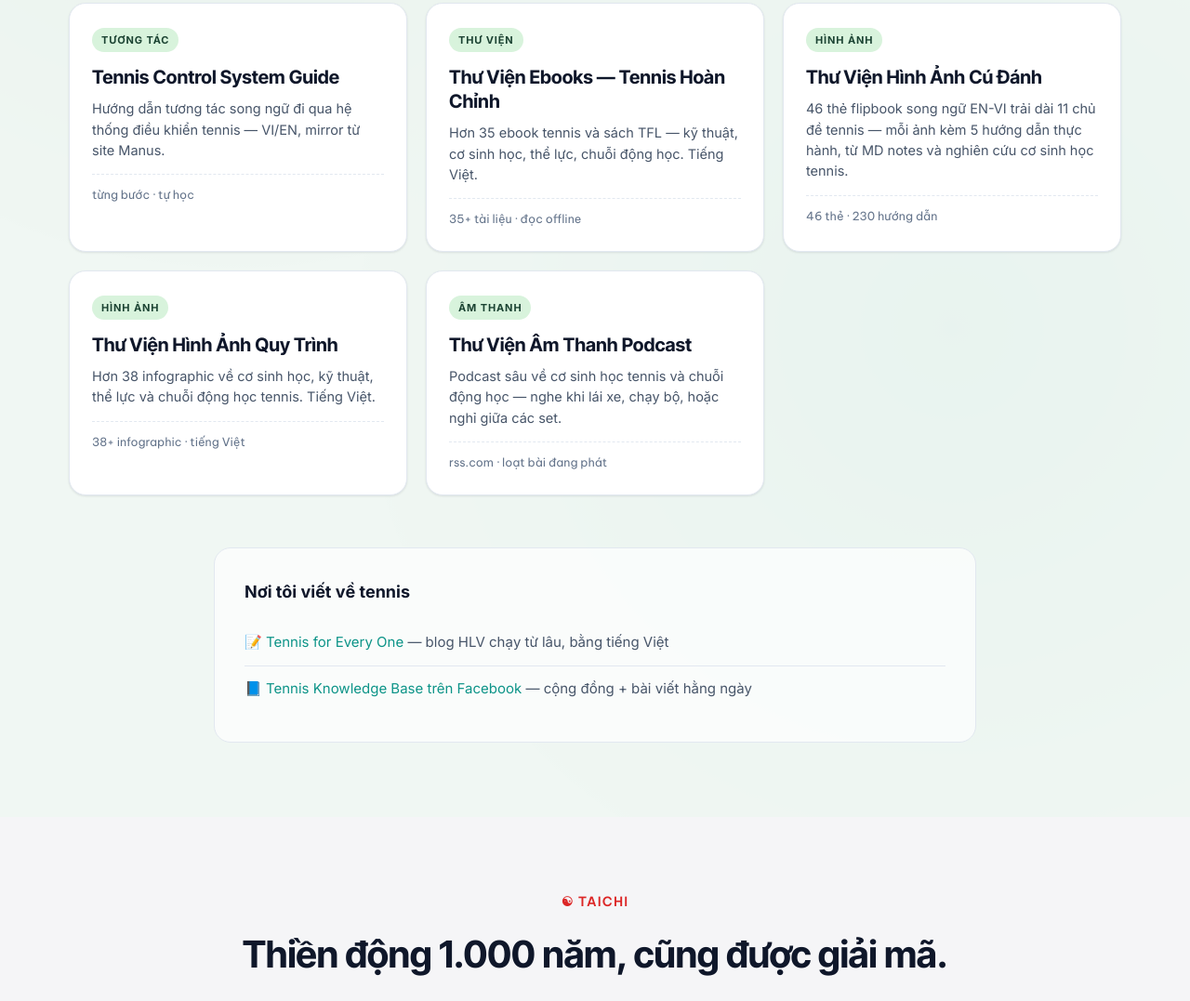
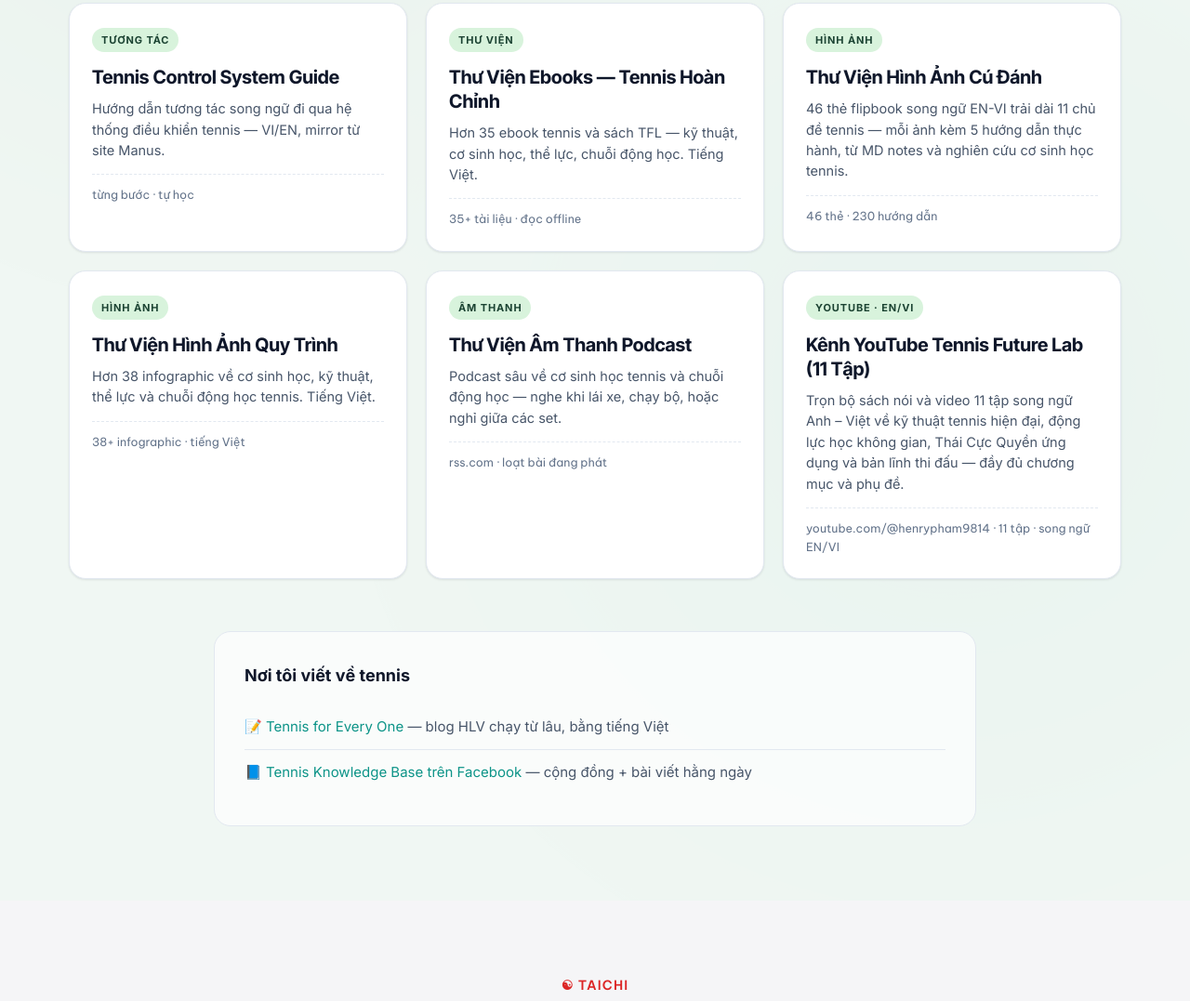
Before and after one commit to HenryPhamDuc/henryphamduc.github.io, a plain HTML site: page vi/index.html in a window 1280 px wide. Shown: the part 1957-3034 px from the top of the page at 93% size. Drawn offline with Linux system fonts and the light colour scheme.

Commit message:
Add YouTube channel card for Tennis Future Lab 11-Vol EN/VI series

```diff
--- a/vi/index.html
+++ b/vi/index.html
@@ -168,6 +168,12 @@
         <p>Podcast sâu về cơ sinh học tennis và chuỗi động học — nghe khi lái xe, chạy bộ, hoặc nghỉ giữa các set.</p>
         <p class="card-meta">rss.com · loạt bài đang phát</p>
       </a>
+      <a class="project-card" href="https://www.youtube.com/@henrypham9814" target="_blank" rel="noopener">
+        <div class="project-badge">YouTube · EN/VI</div>
+        <h3>Kênh YouTube Tennis Future Lab (11 Tập)</h3>
+        <p>Trọn bộ sách nói và video 11 tập song ngữ Anh – Việt về kỹ thuật tennis hiện đại, động lực học không gian, Thái Cực Quyền ứng dụng và bản lĩnh thi đấu — đầy đủ chương mục và phụ đề.</p>
+        <p class="card-meta">youtube.com/@henrypham9814 · 11 tập · song ngữ EN/VI</p>
+      </a>
     </div>
 
     <div class="domain-extra">
```
Also changed, not shown: index.html (+6 -0 lines).
